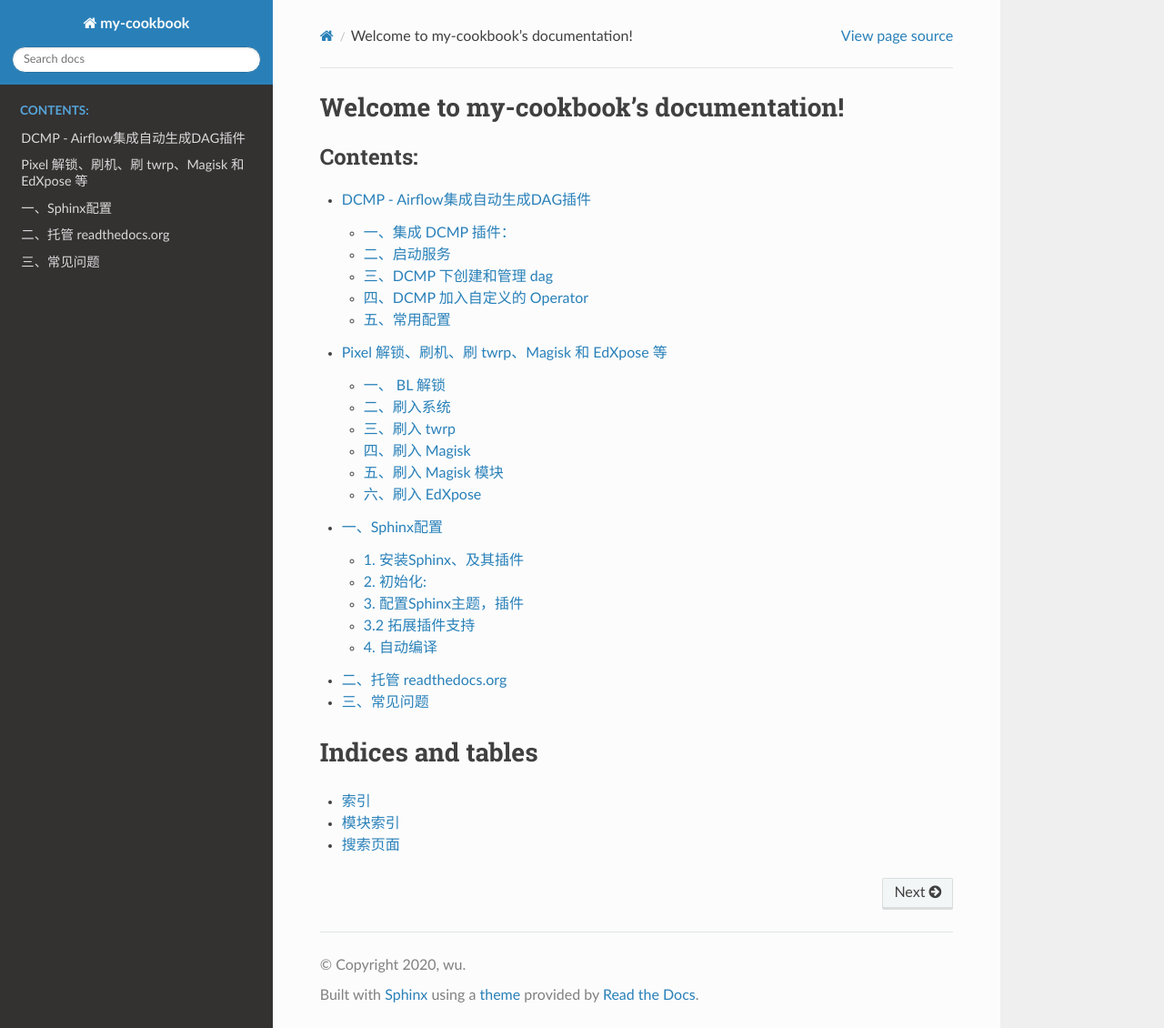
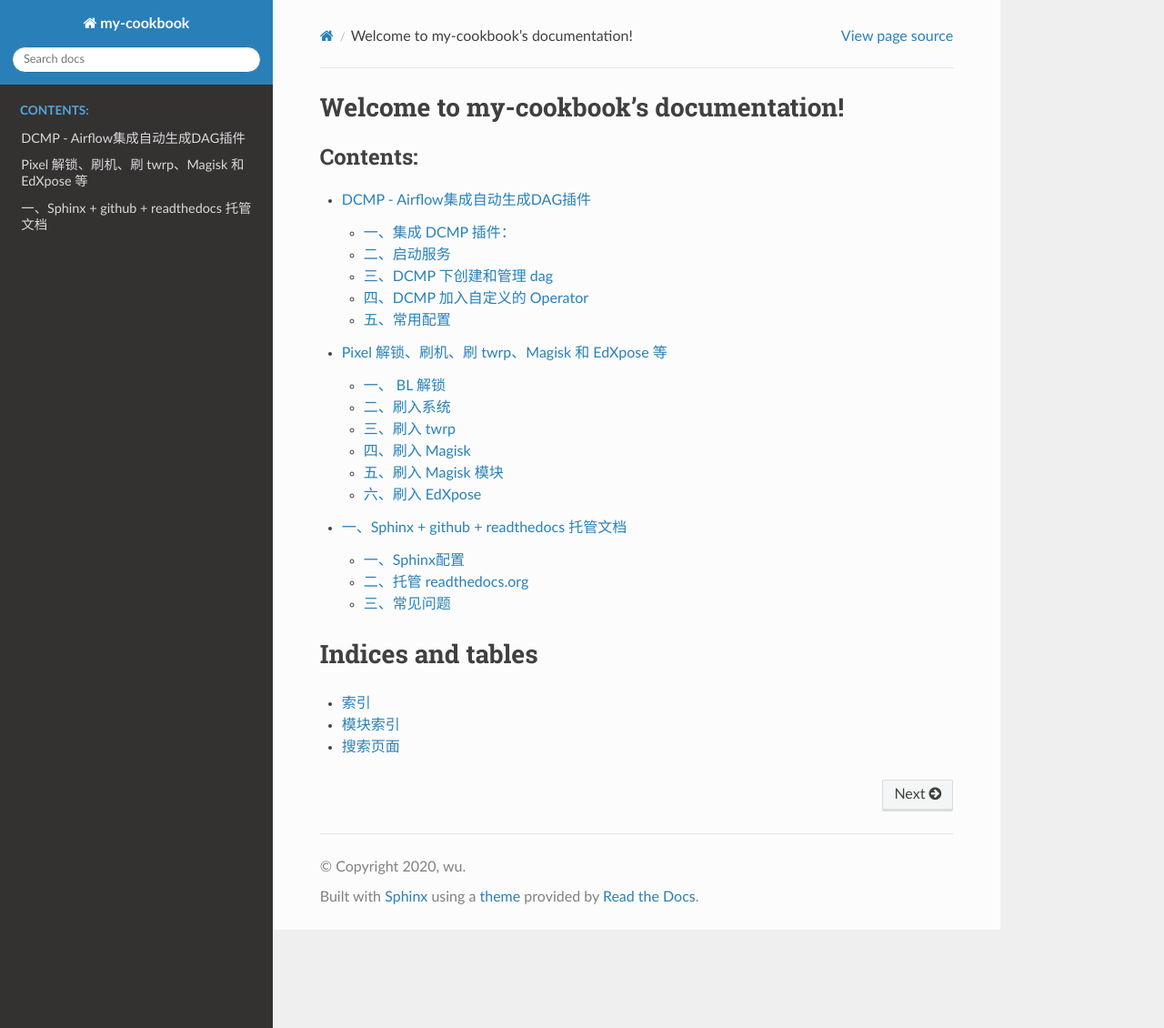
Before and after one commit to Joder5/my-cookbook, a Sphinx documentation site: the page built from source/index.rst, in a window 1280 px wide and 1130 px high. Shown: the whole window at 91% size. Built offline with Sphinx 7.4.7 and the Read the Docs theme 2.0.0, drawn with Linux system fonts in a browser that asks for light colours.

Commit message:
upload requirements.txt

```diff
--- a/source/sphinx.md
+++ b/source/sphinx.md
@@ -1,3 +1,5 @@
+# 一、Sphinx + github + readthedocs 托管文档
+
 ## 一、Sphinx配置
 
 ### 1. 安装Sphinx、及其插件
```
Also changed, not shown: 11 other files.
